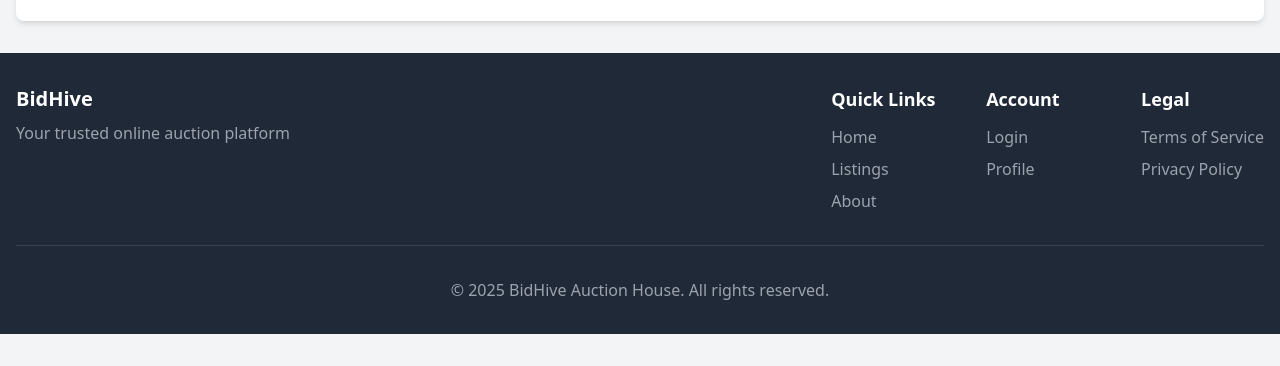
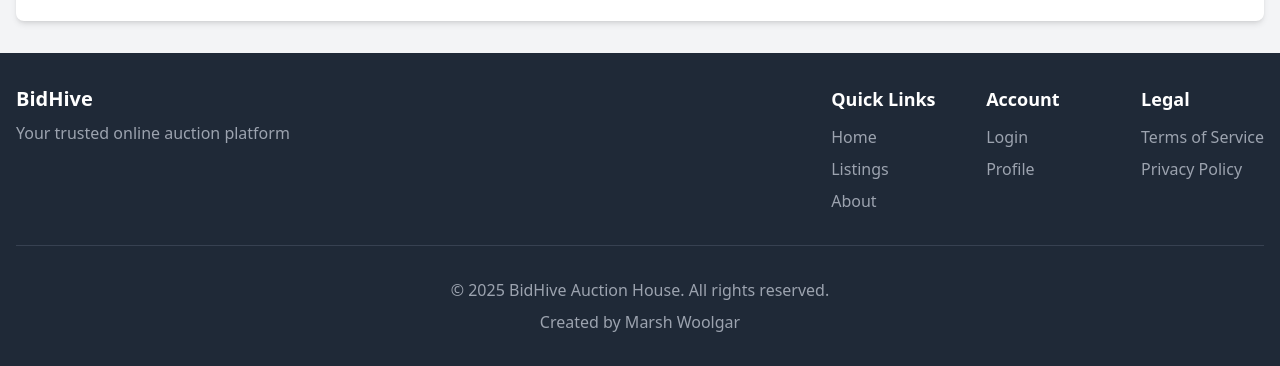
Before and after one commit to Marshflair1988/AuctionHouseSemesterProject, a website with bundled scripts: page pages/about.html in a window 1280 px wide. Shown: the part 1509-1875 px from the top of the page. Before the commit the page ends 1843 px from the top, so only its background shows below. Built offline with nearby package versions, Linux system fonts and the light colour scheme; some packages are replaced by stand-ins of ours; no server answers; files whose address does not match are found by name.

Commit message:
Updated Footer
add my name to the footer of every page

```diff
--- a/index.html
+++ b/index.html
@@ -307,6 +307,7 @@
           <p class="text-gray-400">
             &copy; 2025 BidHive Auction House. All rights reserved.
           </p>
+          <p class="text-gray-400 mt-2">Created by Marsh Woolgar</p>
         </div>
       </div>
     </footer>
--- a/pages/about.html
+++ b/pages/about.html
@@ -382,6 +382,7 @@
           <p class="text-gray-400">
             &copy; 2025 BidHive Auction House. All rights reserved.
           </p>
+          <p class="text-gray-400 mt-2">Created by Marsh Woolgar</p>
         </div>
       </div>
     </footer>
--- a/pages/listing-details.html
+++ b/pages/listing-details.html
@@ -394,6 +394,7 @@
           <p class="text-gray-400">
             &copy; 2025 BidHive Auction House. All rights reserved.
           </p>
+          <p class="text-gray-400 mt-2">Created by Marsh Woolgar</p>
         </div>
       </div>
     </footer>
--- a/pages/listings.html
+++ b/pages/listings.html
@@ -323,6 +323,7 @@
           <p class="text-gray-400">
             &copy; 2025 BidHive Auction House. All rights reserved.
           </p>
+          <p class="text-gray-400 mt-2">Created by Marsh Woolgar</p>
         </div>
       </div>
     </footer>
--- a/pages/login.html
+++ b/pages/login.html
@@ -272,6 +272,7 @@
           <p class="text-gray-400">
             &copy; 2025 BidHive Auction House. All rights reserved.
           </p>
+          <p class="text-gray-400 mt-2">Created by Marsh Woolgar</p>
         </div>
       </div>
     </footer>
--- a/pages/profile.html
+++ b/pages/profile.html
@@ -465,6 +465,7 @@
           <p class="text-gray-400">
             &copy; 2025 BidHive Auction House. All rights reserved.
           </p>
+          <p class="text-gray-400 mt-2">Created by Marsh Woolgar</p>
         </div>
       </div>
     </footer>
--- a/pages/register.html
+++ b/pages/register.html
@@ -298,6 +298,7 @@
           <p class="text-gray-400">
             &copy; 2025 BidHive Auction House. All rights reserved.
           </p>
+          <p class="text-gray-400 mt-2">Created by Marsh Woolgar</p>
         </div>
       </div>
     </footer>
```
